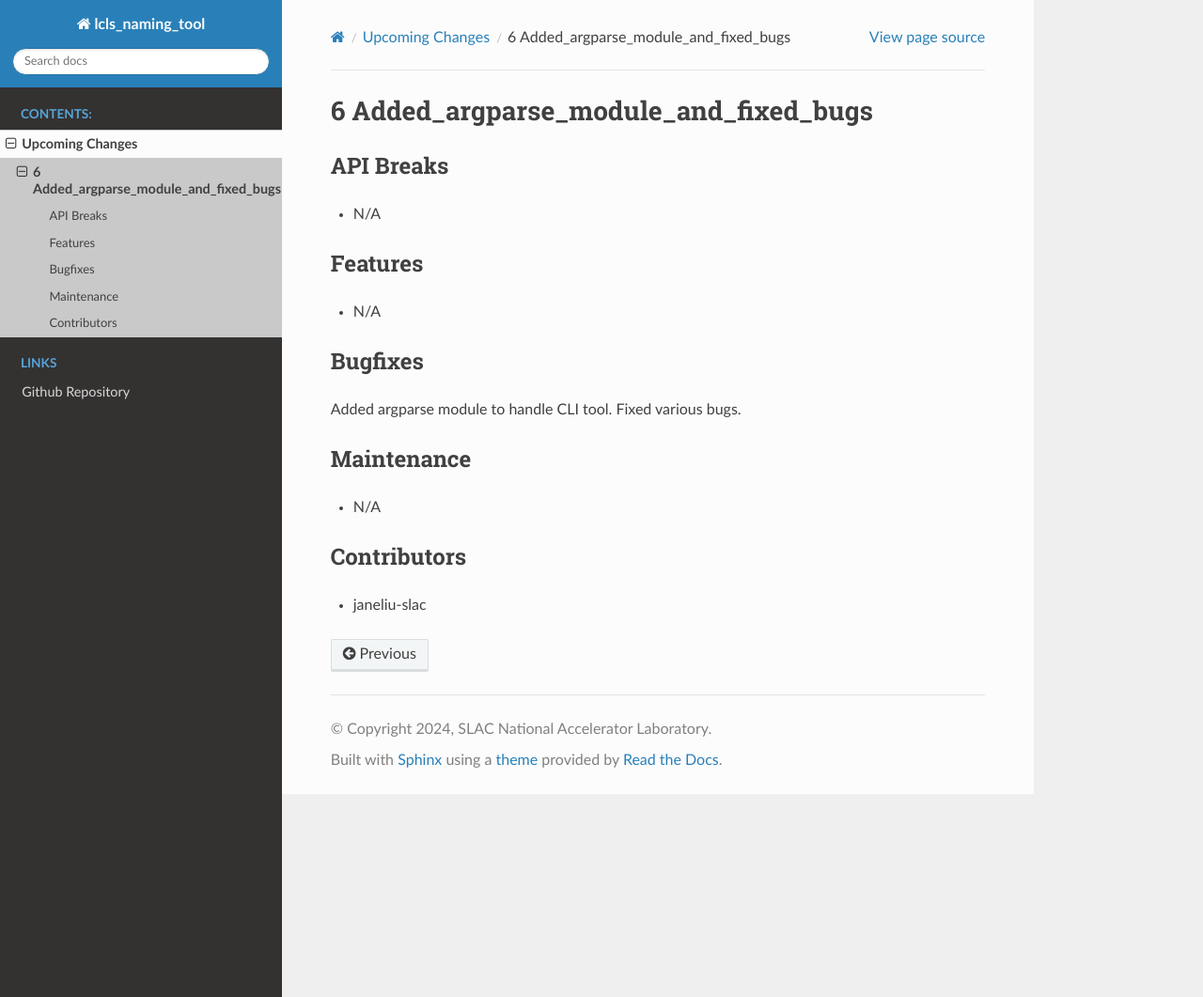
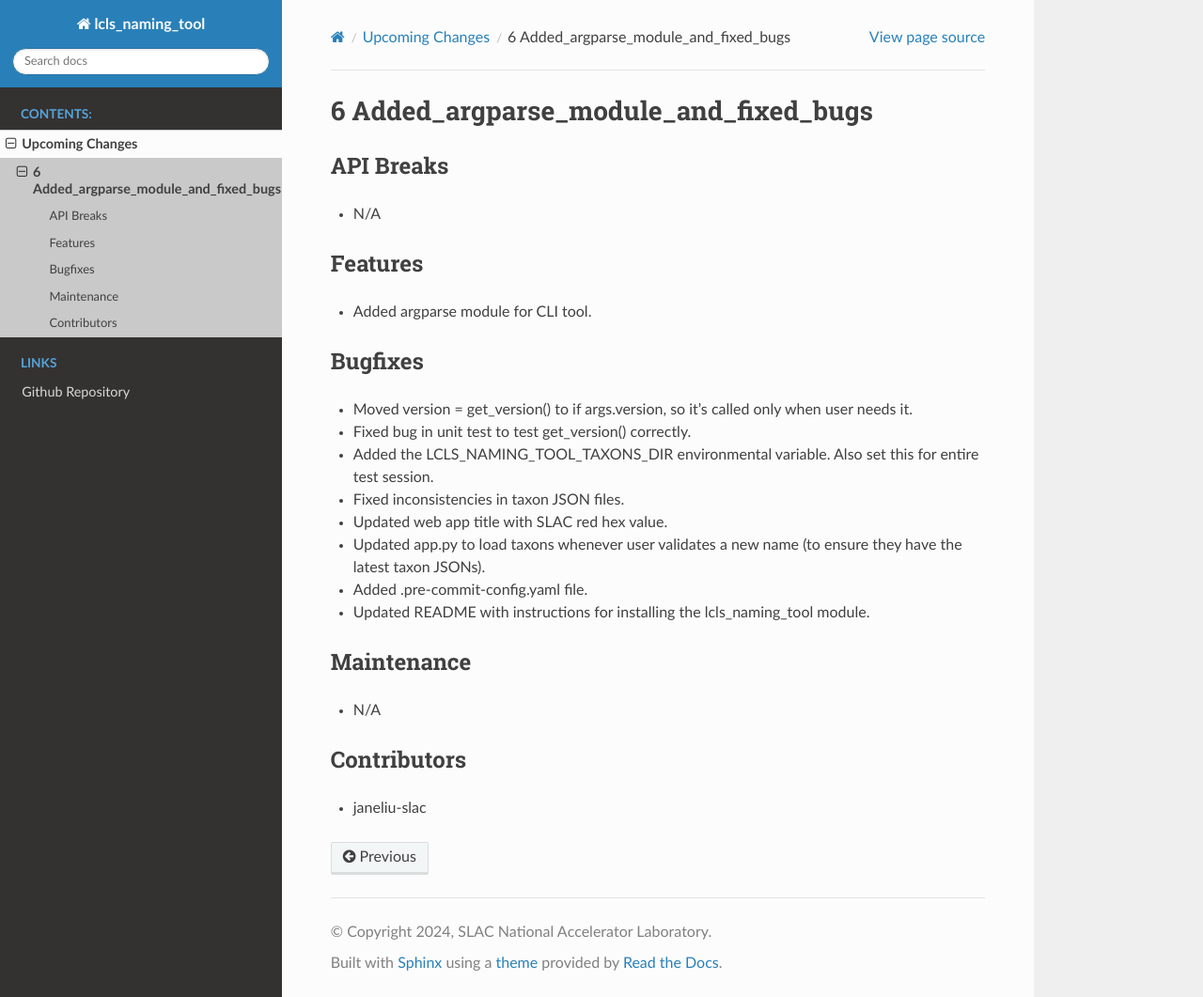
Before and after one commit to pcdshub/lcls_naming_tool, a Sphinx documentation site: the page built from docs/source/upcoming_release_notes/6-Added_argparse_module_and_fixed_bugs.rst, in a window 1280 px wide and 1061 px high. Shown: the whole window at 94% size. Built offline with Sphinx 7.4.7 and the Read the Docs theme 3.1.0, drawn with Linux system fonts in a browser that asks for light colours.

Commit message:
Listed all bug fixes and new features in pre-release notes.

```diff
--- a/docs/source/upcoming_release_notes/6-Added_argparse_module_and_fixed_bugs.rst
+++ b/docs/source/upcoming_release_notes/6-Added_argparse_module_and_fixed_bugs.rst
@@ -7,11 +7,18 @@ API Breaks
 
 Features
 --------
-- N/A
+- Added argparse module for CLI tool.
 
 Bugfixes
 --------
-Added argparse module to handle CLI tool. Fixed various bugs.
+- Moved version = get_version() to if args.version, so it's called only when user needs it.
+- Fixed bug in unit test to test get_version() correctly.
+- Added the LCLS_NAMING_TOOL_TAXONS_DIR environmental variable. Also set this for entire test session.
+- Fixed inconsistencies in taxon JSON files.
+- Updated web app title with SLAC red hex value.
+- Updated app.py to load taxons whenever user validates a new name (to ensure they have the latest taxon JSONs).
+- Added .pre-commit-config.yaml file.
+- Updated README with instructions for installing the lcls_naming_tool module.
 
 
 Maintenance
```
